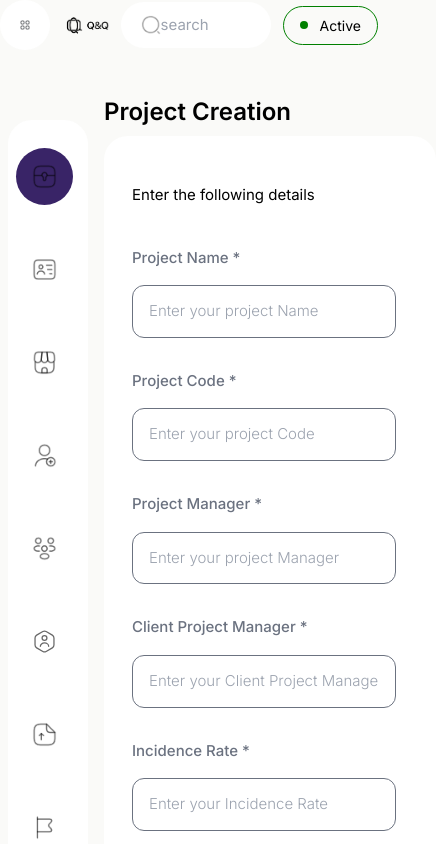
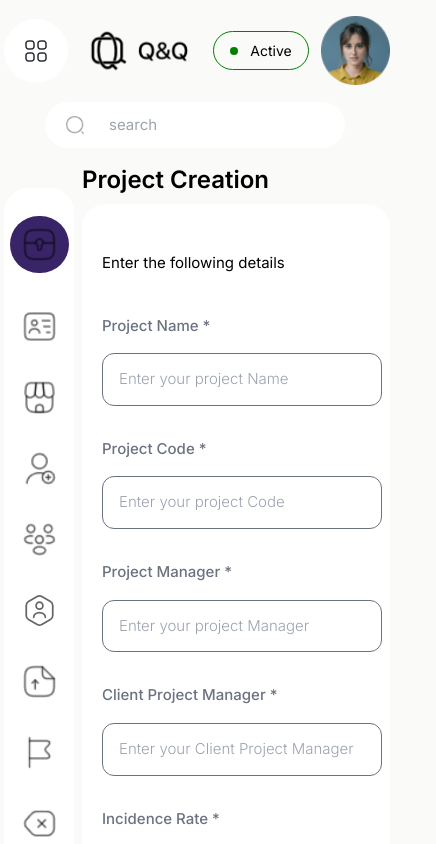
Before and after one commit to Asif-28/PMT, a Next.js app: page / in a window 390 px wide. Shown: the top 844 px of the page, 436 px wide, since content can reach past the window. Built offline with nearby package versions, Linux system fonts and the light colour scheme.

Commit message:
added to the responsiveness

```diff
--- a/src/components/header/Header.tsx
+++ b/src/components/header/Header.tsx
@@ -2,9 +2,9 @@ import Image from "next/image";
 
 const Header = () => {
   return (
-    <main className="section h-24 sm:h-32">
-      <div className="flex  items-center gap-3 sm:justify-between">
-        <div className="left flex items-center gap-3 sm:gap-6">
+    <main className="section sm:h-32 overflow-hidden ">
+      <div className="flex  items-center gap-6 sm:justify-between">
+        <div className="left flex items-center gap-3 sm:gap-6 ml-1 sm:ml-0">
           <div className="rounded-full px-5 py-5 bg-white w-[4rem] flex justify-center items-center">
             <Image src={`/category.png`} alt="header" height={30} width={30} />
           </div>
@@ -12,7 +12,7 @@ const Header = () => {
             <Image src={`/Frame 1.png`} alt="header" height={50} width={110} />
           </div>
         </div>
-        <div className="flex items-center relative">
+        <div className="hidden sm:flex items-center relative">
           <input
             placeholder="search"
             className="text-[15px] border-none w-[150px] md:w-[500px] lg:min-w-[700px] px-10 py-3 sm:px-16 sm:py-4 rounded-full focus:outline-[#392467] focus:shadow-outline"
@@ -37,6 +37,23 @@ const Header = () => {
           </div>
         </div>
       </div>
+      <div className="flex items-center justify-center mb-4">
+        <div className="sm:hidden flex items-center mx-auto  relative">
+          <input
+            placeholder="search"
+            className="text-[15px] border-none w-[300px] md:w-[500px] lg:min-w-[700px] px-16 py-3 sm:px-16 sm:py-4 rounded-full focus:outline-[#392467] focus:shadow-outline"
+            type="search"
+          />
+          <div className=" absolute left-5">
+            <Image
+              src={`/search-normal.png`}
+              alt="image"
+              height={10}
+              width={20}
+            />
+          </div>
+        </div>
+      </div>
     </main>
   );
 };
--- a/src/components/sidebar/Project.tsx
+++ b/src/components/sidebar/Project.tsx
@@ -63,9 +63,9 @@ const Form = () => {
     setSelectedDiv(divName);
   };
   return (
-    <main>
+    <main className="">
       <h2 className="text-2xl font-semibold text-[#000]">Project Creation</h2>
-      <div className="section bg-white pl-7 pr-10 sm:pl-6 sm:pr-16 py-12 rounded-3xl mt-2 sm:mt-4">
+      <div className="section bg-white pl-5 pr-2 sm:pl-6 sm:pr-16 py-12 rounded-3xl mt-2 sm:mt-4  ">
         <form className="text-[15px]" onSubmit={handleSubmit}>
           <h2 className="mb-10">Enter the following details</h2>
           <div className="grid grid-cols-1 gap-4 sm:grid-cols-2">
--- a/src/components/sidebar/Sidebar.tsx
+++ b/src/components/sidebar/Sidebar.tsx
@@ -55,7 +55,7 @@ const Sidebar = () => {
   ];
 
   return (
-    <main className="section flex gap-4 sm:gap-8  ">
+    <main className="section flex gap-2 sm:gap-8  ">
       <div className="hidden sm:block bg-[#fff] w-72 rounded-3xl py-6 mt-12 ">
         {data.map((item) => (
           <div
@@ -84,23 +84,23 @@ const Sidebar = () => {
           </div>
         ))}
       </div>
-      <div className="sm:hidden bg-[#fff] min-w-20 rounded-3xl py-4 mt-6 ml-2 ">
+      <div className="sm:hidden bg-[#fff] min-w-[70px] rounded-3xl flex  flex-col  items-center py-4 mt-6 ml-1 ">
         {data.map((item) => (
           <div
-            className={`cursor-pointer mb-3 py-3 flex ml-2 `}
+            className={`cursor-pointer mb-3 py-3 `}
             key={item.id}
             onClick={() => setSelectedItemId(item.id)}
           >
             <div
-              className={`cursor-pointer rounded-full px-4  py-[1rem]  flex justify-center items-center ${
+              className={`cursor-pointer rounded-full  ${
                 item.id === selectedItemId
-                  ? "bg-[#392467] rounded-full text-white "
+                  ? "bg-[#392467] rounded-full text-white px-3 py-[.7rem]"
                   : ""
               }`}
             >
               <Image
                 height={25}
-                width={25}
+                width={35}
                 src={`/${item.img}`}
                 alt="image-portfolio"
                 className=""
```
